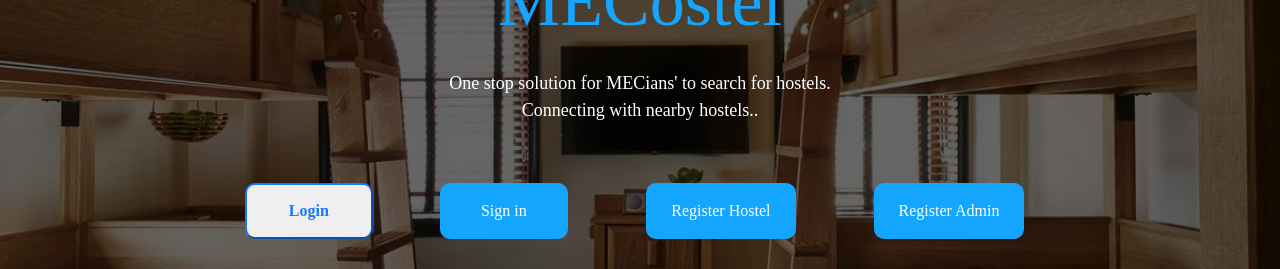
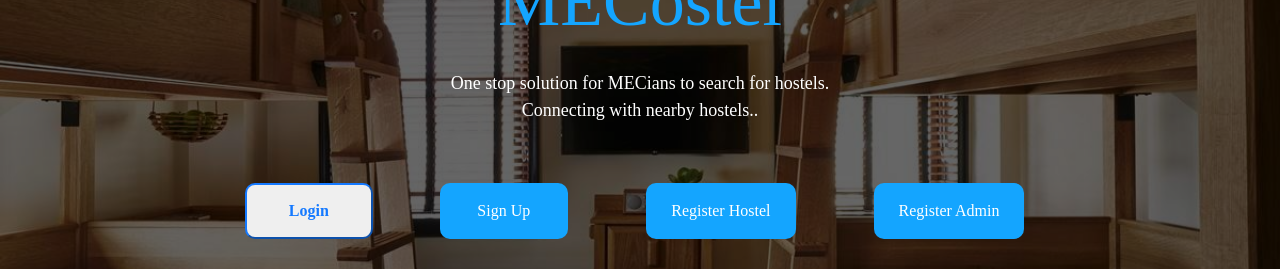
Before and after one commit to DiyaACM/Hostel-Mangement-System, a React (Create React App) app: page / in a window 1280 px wide. Shown: the part 269-538 px from the top of the page. Built offline with nearby package versions, Linux system fonts and the light colour scheme; no server answers; a web font is replaced by a local one.

Commit message:
Added modifications to UI

```diff
--- a/src/components/home/home.js
+++ b/src/components/home/home.js
@@ -12,7 +12,7 @@ const Home = () => {
           <p>MECostel</p>
           <div className="container2">
             <p>
-              One stop solution for MECians' to search for hostels.<br></br>
+              One stop solution for MECians to search for hostels.<br></br>
               Connecting with nearby hostels..
             </p>
           </div>
@@ -20,7 +20,7 @@ const Home = () => {
             <Link to={"/login"}>Login</Link>
           </button>
           <button className="btn2">
-            <Link to={"/signin"}>Sign in</Link>
+            <Link to={"/signin"}>Sign Up</Link>
           </button>
           <button className="btn2" style={{ width: "150px" }}>
             <Link to={"/register-hostel"}>Register Hostel</Link>
--- a/src/components/mh/mh.js
+++ b/src/components/mh/mh.js
@@ -30,8 +30,8 @@ const MH = () => {
           <p> MEC MH</p>
           <div className="container2">
             <p>
-              One stop solution for MECians' to search for hostels.<br></br>
-              Connecting with nearby hostels..
+               A Men's Hostel run by MEC and Mess run by Students, making it the best choice <br></br>
+              A second home away from Home..
             </p>
           </div>
           <button href="/" className="btnmh">
```
